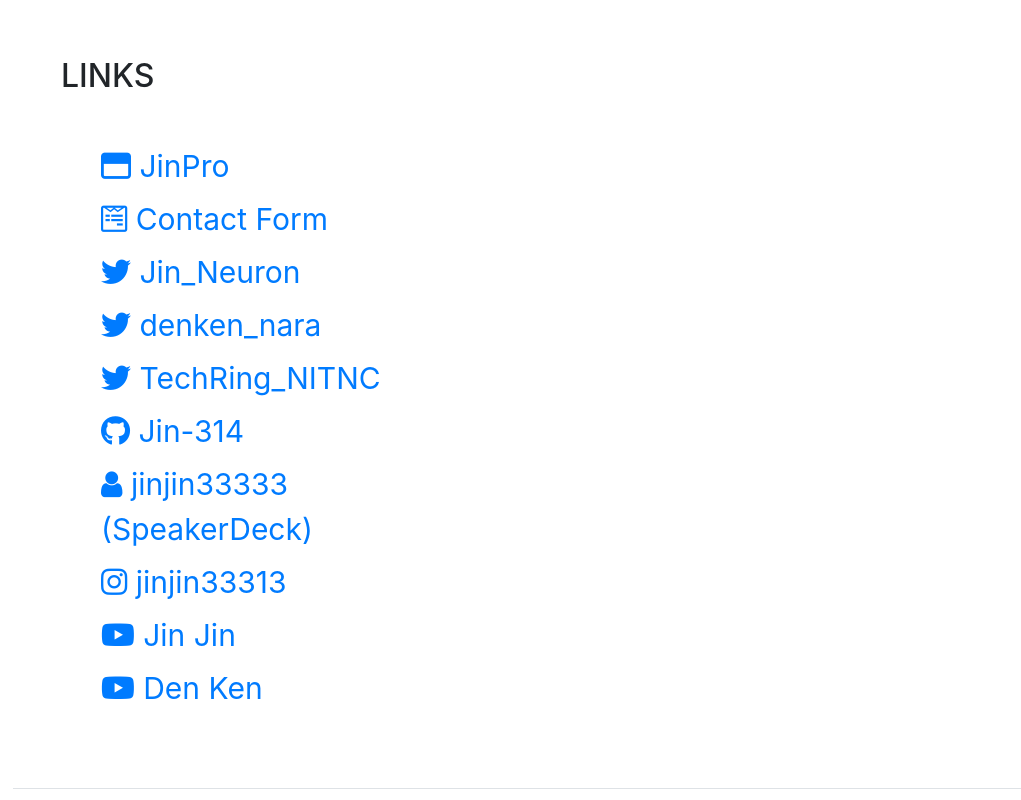
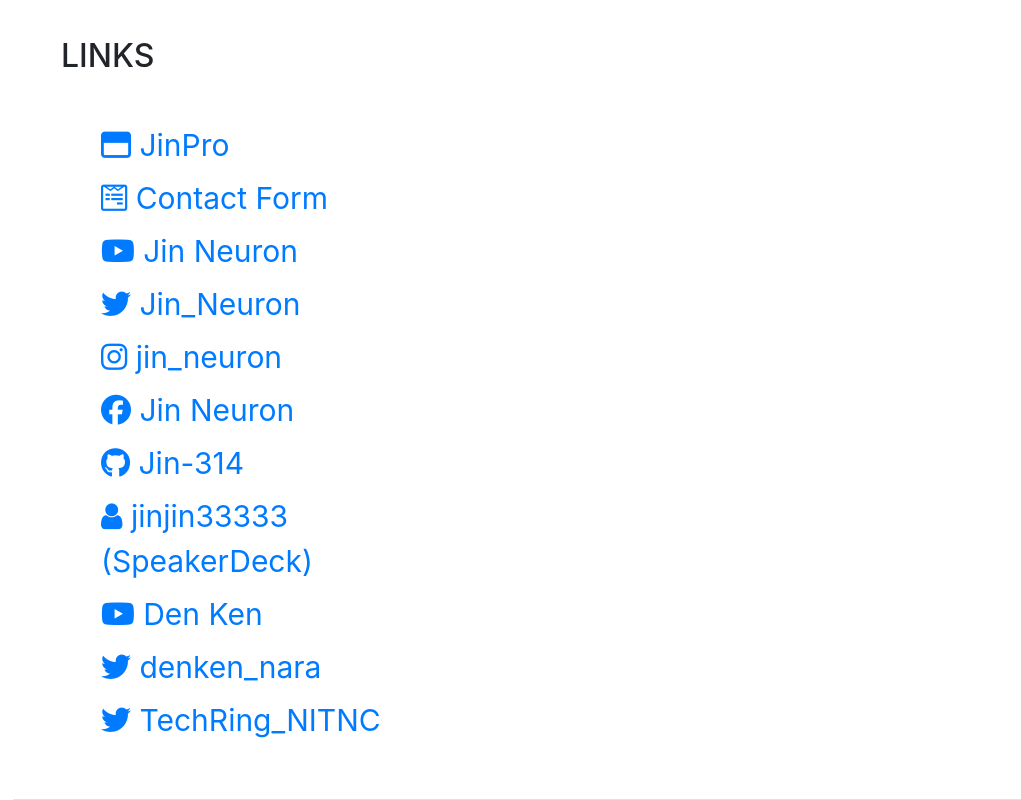
Before and after one commit to Jin-Neuron/Jin-Neuron.github.io, a website with bundled scripts: page index.html in a window 1280 px wide. Shown: the part 10008-10808 px from the top of the page, without its empty margins (259-1280 px from the left). Built offline with nearby package versions, Linux system fonts and the light colour scheme; a web font is replaced by a local one.

Commit message:
change link and favicon

```diff
--- a/index.html
+++ b/index.html
@@ -111,7 +111,7 @@
           <p class="mb-5">高専に生息する電子工作er<br>高専祭学科展示品製作や各種コンテスト、その他個人製作...etc</p>
           <ul class="list-inline list-social-icons mb-0">
             <li class="list-inline-item">
-              <a href="https://www.instagram.com/jinjin33313/">
+              <a href="https://www.instagram.com/jin_neuron/">
                 <span class="fa-stack fa-lg">
                   <i class="fa fa-circle fa-stack-2x"></i>
                   <i class="fa fa-instagram fa-stack-1x fa-inverse"></i>
@@ -666,21 +666,27 @@
               </a>
             </li>
             <li class="mb-2">
-              <a href="https://twitter.com/Jin_Neuron">
+              <a href="https://www.youtube.com/channel/UCtSWm4aNw5b4QYK_2wwCisA">
+                <i class="fa fa-youtube"></i>
+                Jin Neuron
+              </a>
+            </li>
+            <li class="mb-2">
+              <a href="https://X.com/Jin_Neuron">
                 <i class="fa fa-twitter"></i>
                 Jin_Neuron
               </a>
             </li>
             <li class="mb-2">
-              <a href="https://twitter.com/denken_nara">
-                <i class="fa fa-twitter"></i>
-                denken_nara
+              <a href="https://www.instagram.com/jin_neuron/">
+                <i class="fa fa-instagram"></i>
+                jin_neuron
               </a>
             </li>
             <li class="mb-2">
-              <a href="https://twitter.com/TechRing_NITNC">
-                <i class="fa fa-twitter"></i>
-                TechRing_NITNC
+              <a href="https://www.facebook.com/JinNeuron/">
+                <i class="fa fa-facebook"></i>
+                Jin Neuron
               </a>
             </li>
             <li class="mb-2">
@@ -696,21 +702,21 @@
               </a>
             </li>
             <li class="mb-2">
-              <a href="https://www.instagram.com/jinjin33313/">
-                <i class="fa fa-instagram"></i>
-                jinjin33313
+              <a href="https://www.youtube.com/channel/UColHE1L8N8KfD8QV_7uqNdA">
+                <i class="fa fa-youtube"></i>
+                Den Ken
               </a>
             </li>
             <li class="mb-2">
-              <a href="https://www.youtube.com/channel/UCtSWm4aNw5b4QYK_2wwCisA">
-                <i class="fa fa-youtube"></i>
-                Jin Jin
+              <a href="https://twitter.com/denken_nara">
+                <i class="fa fa-twitter"></i>
+                denken_nara
               </a>
             </li>
             <li class="mb-2">
-              <a href="https://www.youtube.com/channel/UColHE1L8N8KfD8QV_7uqNdA">
-                <i class="fa fa-youtube"></i>
-                Den Ken
+              <a href="https://twitter.com/TechRing_NITNC">
+                <i class="fa fa-twitter"></i>
+                TechRing_NITNC
               </a>
             </li>
           </ul>
```
Also changed, not shown: favicon.ico.
